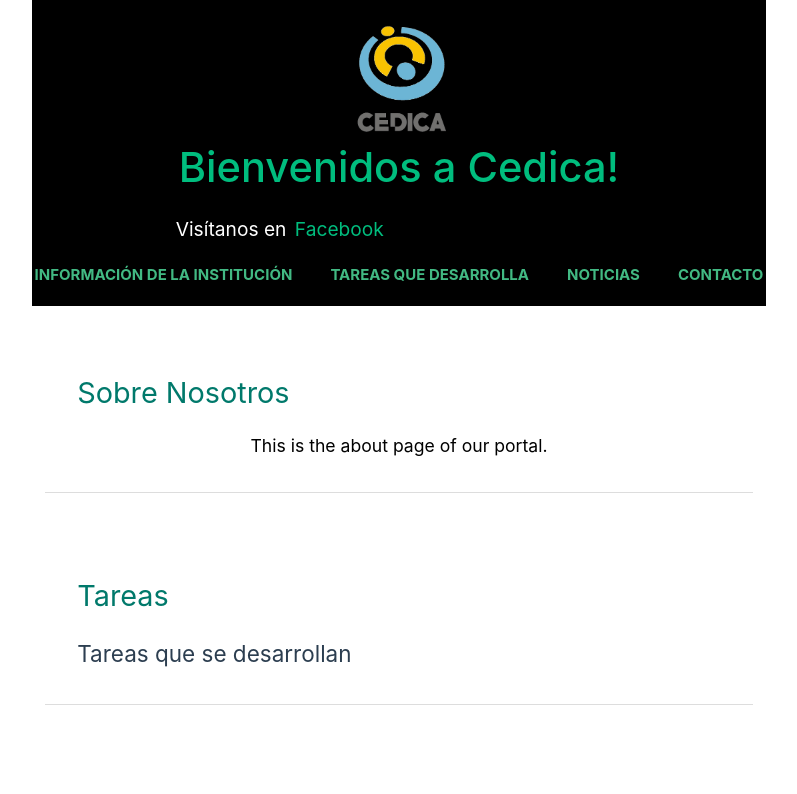
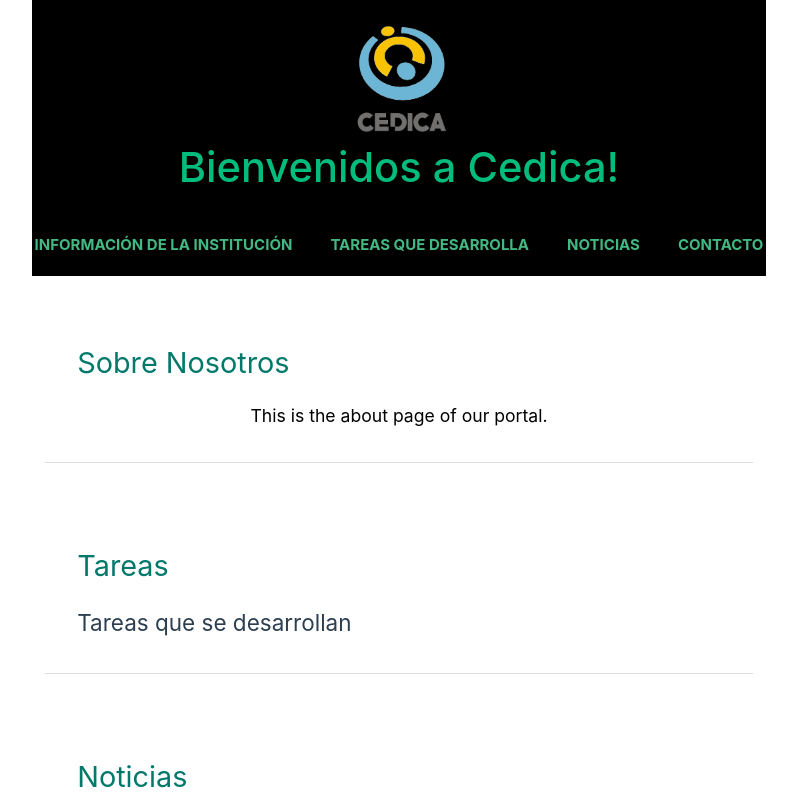
Before and after one commit to lucamaffeo/cedica-management-system, a Vue app in the folder portal/: page / in a window 1280 px wide. Shown: the top 794 px of the page, without its empty margins (241-1038 px from the left). Built offline with nearby package versions, Linux system fonts and the light colour scheme; no server answers.

Commit message:
cambio home

```diff
--- a/portal/src/components/HelloWorld.vue
+++ b/portal/src/components/HelloWorld.vue
@@ -10,10 +10,6 @@ defineProps({
 <template>
   <div class="greetings">
     <h1 class="green">{{ msg }}</h1>
-    <h3>
-      Visítanos en
-      <a href="https://www.facebook.com/cedica.equitacionparatodos/?locale=es_LA" target="_blank" rel="noopener">Facebook</a>
-    </h3>
   </div>
 </template>
 
```
